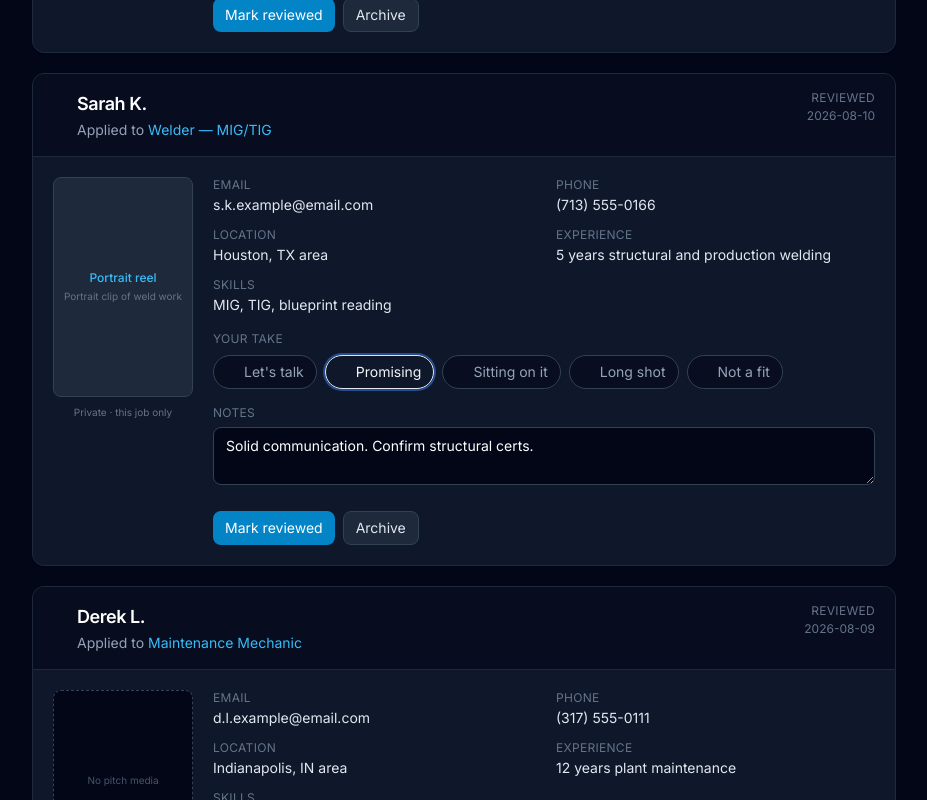
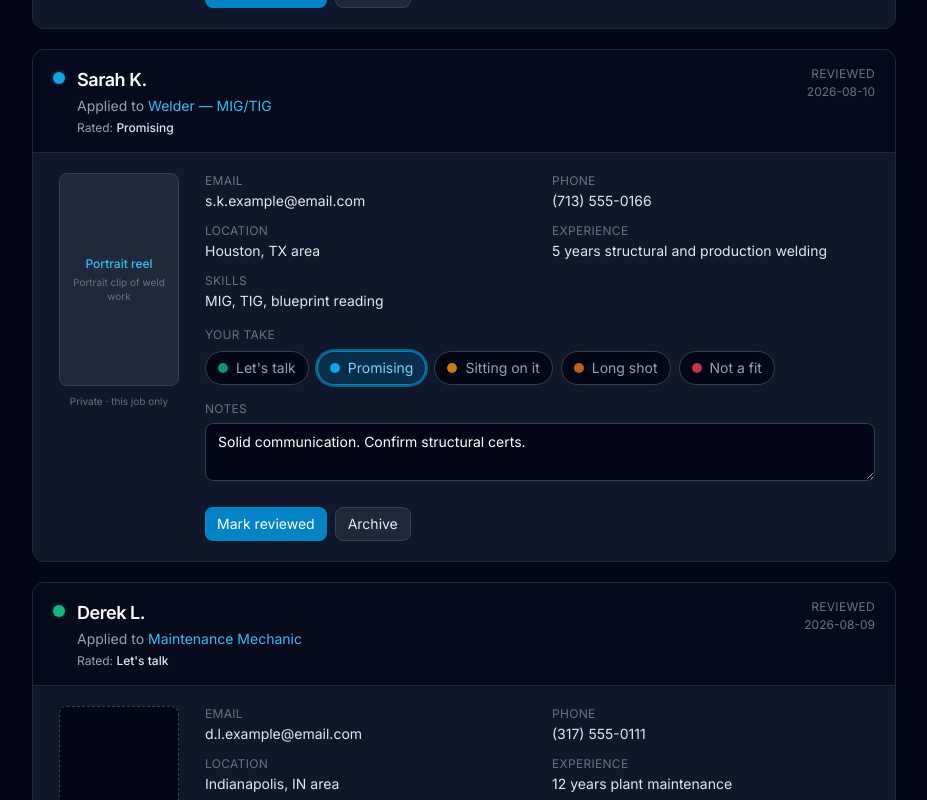
Before and after one commit to alexkikalo/us-works, a Next.js app: page /employer/applications in a window 1280 px wide. Shown: the part 1300-2100 px from the top of the page, without its empty margins (176-1103 px from the left). Built offline with nearby package versions, Linux system fonts and the light colour scheme.

Commit message:
Fix rating color purge bug; harden dossier rating UI

```diff
--- a/app/employer/applications/page.tsx
+++ b/app/employer/applications/page.tsx
@@ -4,11 +4,53 @@ import { useMemo, useState } from "react";
 import Link from "next/link";
 import {
   mockApplications,
-  RATING_OPTIONS,
   getEmployerJobs,
   type Application,
   type RatingValue,
 } from "@/lib/applications";
+
+/** Full class strings kept in this file so Tailwind does not purge them */
+const RATING_UI: {
+  value: Exclude<RatingValue, null>;
+  label: string;
+  dot: string;
+  selected: string;
+}[] = [
+  {
+    value: "lets_talk",
+    label: "Let's talk",
+    dot: "bg-emerald-500",
+    selected:
+      "border-emerald-600 bg-emerald-950 text-emerald-300 ring-2 ring-emerald-500/50",
+  },
+  {
+    value: "promising",
+    label: "Promising",
+    dot: "bg-sky-500",
+    selected: "border-sky-600 bg-sky-950 text-sky-300 ring-2 ring-sky-500/50",
+  },
+  {
+    value: "sitting",
+    label: "Sitting on it",
+    dot: "bg-amber-500",
+    selected:
+      "border-amber-600 bg-amber-950 text-amber-300 ring-2 ring-amber-500/50",
+  },
+  {
+    value: "long_shot",
+    label: "Long shot",
+    dot: "bg-orange-500",
+    selected:
+      "border-orange-600 bg-orange-950 text-orange-300 ring-2 ring-orange-500/50",
+  },
+  {
+    value: "not_a_fit",
+    label: "Not a fit",
+    dot: "bg-rose-500",
+    selected:
+      "border-rose-700 bg-rose-950/80 text-rose-300 ring-2 ring-rose-500/40",
+  },
+];
 
 function RatingPicker({
   value,
@@ -19,7 +61,7 @@ function RatingPicker({
 }) {
   return (
     <div className="flex flex-wrap gap-2">
-      {RATING_OPTIONS.map((opt) => {
+      {RATING_UI.map((opt) => {
         const selected = value === opt.value;
         return (
           <button
@@ -28,11 +70,15 @@ function RatingPicker({
             onClick={() => onChange(selected ? null : opt.value)}
             className={`inline-flex items-center gap-2 rounded-full border px-3 py-1.5 text-sm transition-all ${
               selected
-                ? `${opt.bg} ring-2 ${opt.ring}`
-                : "border-slate-700 bg-slate-950/50 text-slate-400 hover:border-slate-500 hover:text-slate-200"
+                ? opt.selected
+                : "border-slate-700 bg-slate-950 text-slate-400 hover:border-slate-500 hover:text-slate-200"
             }`}
           >
-            <span className={`h-2.5 w-2.5 rounded-full ${opt.color}`} />
+            <span
+              className={`h-2.5 w-2.5 shrink-0 rounded-full ${opt.dot} ${
+                selected ? "opacity-100" : "opacity-80"
+              }`}
+            />
             {opt.label}
           </button>
         );
@@ -54,60 +100,58 @@ function DossierCard({
   onRating: (v: RatingValue) => void;
   onNotes: (n: string) => void;
 }) {
-  const ratingMeta = RATING_OPTIONS.find((o) => o.value === rating);
+  const ratingMeta = RATING_UI.find((o) => o.value === rating);
 
   return (
-    <article className="bg-slate-900 border border-slate-800 rounded-xl overflow-hidden shadow-sm">
-      {/* Dossier header */}
-      <div className="border-b border-slate-800 bg-slate-950/60 px-5 py-4 flex flex-wrap items-start justify-between gap-3">
-        <div className="flex items-start gap-3">
-          {ratingMeta ? (
-            <span
-              className={`mt-1.5 h-3 w-3 rounded-full shrink-0 ${ratingMeta.color}`}
-              title={ratingMeta.label}
-            />
-          ) : (
-            <span className="mt-1.5 h-3 w-3 rounded-full shrink-0 bg-slate-700" title="Unrated" />
-          )}
-          <div>
+    <article className="bg-slate-900 border border-slate-800 rounded-xl overflow-hidden">
+      <div className="border-b border-slate-800 bg-slate-950/70 px-5 py-4 flex flex-wrap items-start justify-between gap-3">
+        <div className="flex items-start gap-3 min-w-0">
+          <span
+            className={`mt-1.5 h-3 w-3 rounded-full shrink-0 ring-2 ring-slate-900 ${
+              ratingMeta ? ratingMeta.dot : "bg-slate-600"
+            }`}
+            title={ratingMeta ? ratingMeta.label : "Unrated"}
+          />
+          <div className="min-w-0">
             <h2 className="text-lg font-semibold text-white tracking-tight">
               {app.candidateName}
             </h2>
-            <p className="text-sm text-slate-400 mt-0.5">
-              Applied to{" "}
-              <span className="text-sky-400">{app.jobTitle}</span>
+            <p className="text-sm text-slate-400 mt-0.5 truncate">
+              Applied to <span className="text-sky-400">{app.jobTitle}</span>
             </p>
+            {ratingMeta && (
+              <p className="text-xs mt-1 text-slate-400">
+                Rated:{" "}
+                <span className="text-slate-200 font-medium">{ratingMeta.label}</span>
+              </p>
+            )}
           </div>
         </div>
-        <div className="text-right text-xs text-slate-500">
+        <div className="text-right text-xs text-slate-500 shrink-0">
           <div className="uppercase tracking-wide">{app.status}</div>
           <div className="mt-0.5">{app.submittedAt}</div>
         </div>
       </div>
 
-      <div className="p-5 grid md:grid-cols-[140px_1fr] gap-5">
-        {/* Portrait media column */}
-        <div className="flex flex-col items-center md:items-stretch gap-2">
+      <div className="p-5 grid md:grid-cols-[132px_1fr] gap-5">
+        <div className="flex flex-col items-center gap-2">
           {app.hasPitchMedia ? (
             <>
-              <div className="w-[120px] md:w-full mx-auto aspect-[9/16] max-h-[220px] rounded-lg bg-slate-800 border border-slate-700 flex flex-col items-center justify-center text-center px-2">
+              <div className="w-[120px] aspect-[9/16] rounded-lg bg-slate-800 border border-slate-700 flex flex-col items-center justify-center text-center px-2">
                 <span className="text-sky-400 text-xs font-medium">Portrait reel</span>
                 <span className="text-[10px] text-slate-500 mt-1 leading-snug">
                   {app.pitchNote || "Vertical phone video"}
                 </span>
               </div>
-              <p className="text-[10px] text-slate-500 text-center">
-                Private · this job only
-              </p>
+              <p className="text-[10px] text-slate-500 text-center">Private · this job only</p>
             </>
           ) : (
-            <div className="w-[120px] md:w-full mx-auto aspect-[9/16] max-h-[180px] rounded-lg bg-slate-950 border border-dashed border-slate-700 flex items-center justify-center">
+            <div className="w-[120px] aspect-[9/16] rounded-lg bg-slate-950 border border-dashed border-slate-700 flex items-center justify-center">
               <span className="text-[10px] text-slate-600 text-center px-2">No pitch media</span>
             </div>
           )}
         </div>
 
-        {/* Details */}
         <div className="min-w-0 space-y-4">
           <dl className="grid sm:grid-cols-2 gap-x-6 gap-y-3 text-sm">
             <div>
@@ -197,17 +241,13 @@ export default function EmployerApplicationsPage() {
           Application feed
         </h1>
         <p className="text-slate-400 text-sm sm:text-base">
-          Dossier-style candidates for your posted jobs. Pitch media is portrait and
-          private to this account — not a public board.
+          Review candidates by job. Portrait pitch media stays private to this account.
         </p>
         {newCount > 0 && (
-          <p className="mt-2 text-sm text-sky-400">
-            {newCount} new in this view
-          </p>
+          <p className="mt-2 text-sm text-sky-400">{newCount} new in this view</p>
         )}
       </div>
 
-      {/* Job tabs */}
       <div className="mb-8 overflow-x-auto">
         <div className="inline-flex min-w-full sm:min-w-0 gap-1 p-1 rounded-xl border border-slate-800 bg-slate-950">
           <button
@@ -256,7 +296,7 @@ export default function EmployerApplicationsPage() {
       </div>
 
       <p className="mt-10 text-center text-xs text-slate-500">
-        Account-scoped feed. Switch jobs above to focus one opening at a time.{" "}
+        Account-scoped.{" "}
         <Link href="/post" className="text-sky-500 hover:text-sky-400">
           Post a job
         </Link>
--- a/tailwind.config.ts
+++ b/tailwind.config.ts
@@ -5,6 +5,7 @@ const config: Config = {
     "./pages/**/*.{js,ts,jsx,tsx,mdx}",
     "./components/**/*.{js,ts,jsx,tsx,mdx}",
     "./app/**/*.{js,ts,jsx,tsx,mdx}",
+    "./lib/**/*.{js,ts,jsx,tsx,mdx}",
   ],
   theme: {
     extend: {
```
